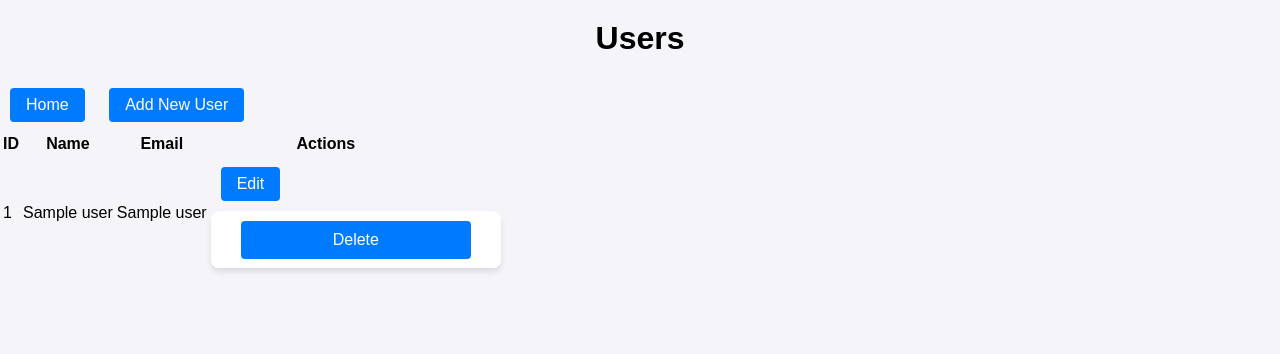
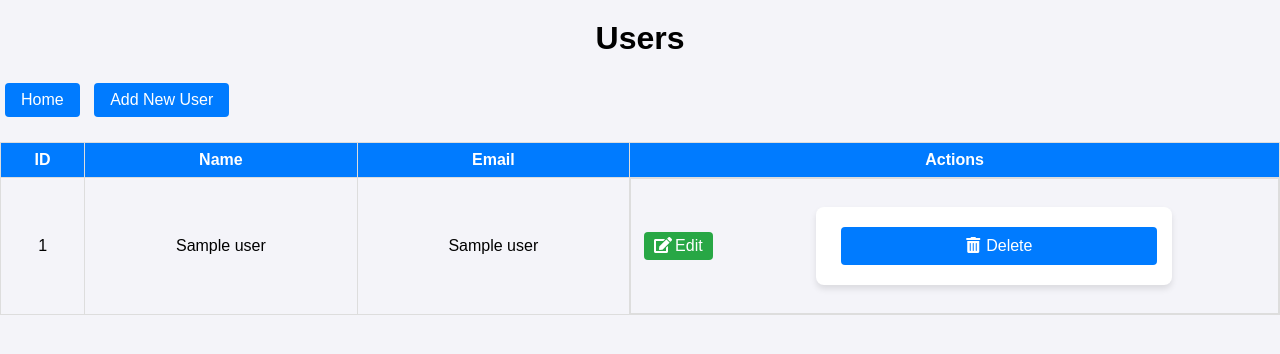
Before and after one commit to atingupta2005/aws-rds-python-flask-crud, a Flask app: template templates/index.html in a window 1280 px wide. Shown: the top 354 px of the page. Run offline with Flask 3, Linux system fonts and the light colour scheme; the template is opened without the code that fills it: most values are stand-ins (such as "Sample title", 1, 10 or a date in 2020).

Commit message:
first commit

```diff
--- a/static/styles.css
+++ b/static/styles.css
@@ -11,6 +11,91 @@
     margin-top: 20px;
 }
 
+table {
+    width: 100%;  /* Ensure the table uses the full width of the page */
+    margin: 20px auto;
+    border-collapse: collapse;
+}
+
+table, th, td {
+    border: 1px solid #ddd;
+    padding: 8px;
+}
+
+th {
+    background-color: #007bff;
+    color: white;
+}
+
+td {
+    text-align: center;
+}
+
+a, .btn {
+    background-color: #007bff;
+    color: white;
+    padding: 8px 16px;
+    text-decoration: none;
+    border-radius: 4px;
+    margin: 5px;
+    display: inline-block;
+    font-size: 16px;
+}
+
+a:hover, .btn:hover {
+    background-color: #0056b3;
+}
+
+/* Home Page Button Styling */
+.btn {
+    background-color: #007bff;
+    color: white;
+    padding: 8px 16px;
+    text-decoration: none;
+    border-radius: 4px;
+    margin: 5px;
+    display: inline-block;
+    font-size: 16px;
+}
+
+.btn:hover {
+    background-color: #0056b3;
+}
+
+/* Align buttons in Action column properly */
+.action-buttons {
+    display: flex;
+    justify-content: center;
+    align-items: center;
+}
+
+.action-buttons button {
+    background-color: #dc3545; /* Red for Delete */
+    color: white;
+    padding: 5px 10px;
+    border: none;
+    border-radius: 4px;
+    cursor: pointer;
+    margin: 0 5px;
+}
+
+.action-buttons a {
+    background-color: #28a745; /* Green for Edit */
+    color: white;
+    padding: 5px 10px;
+    border-radius: 4px;
+    margin: 0 5px;
+    font-size: 16px;
+}
+
+/* Icon Styling */
+.icon {
+    width: 16px;
+    height: 16px;
+    margin-right: 5px;
+}
+
+/* Make the form take 100% width */
 form {
     width: 50%;
     margin: 20px auto;
@@ -46,61 +131,3 @@
 button[type="submit"]:hover {
     background-color: #0056b3;
 }
-
-h2 {
-    text-align: center;
-}
-
-/* Button Styles for Add/Edit Pages */
-.btn {
-    background-color: #007bff;
-    color: white;
-    padding: 8px 16px;
-    text-decoration: none;
-    border-radius: 4px;
-    margin: 10px;
-    display: inline-block;
-    font-size: 16px;
-}
-
-.btn:hover {
-    background-color: #0056b3;
-}
-
-.form-buttons {
-    display: flex;
-    justify-content: space-between;
-}
-
-/* Specific Styling for Add and Edit Pages */
-.add-edit-page {
-    width: 50%;
-    margin: 20px auto;
-    padding: 20px;
-    background-color: #fff;
-    border-radius: 8px;
-    box-shadow: 0 4px 6px rgba(0, 0, 0, 0.1);
-}
-
-.add-edit-page input {
-    width: 100%;
-    padding: 10px;
-    margin: 10px 0;
-    border: 1px solid #ddd;
-    border-radius: 4px;
-}
-
-.add-edit-page button {
-    background-color: #28a745;
-    border: none;
-    color: white;
-    padding: 10px 20px;
-    font-size: 16px;
-    cursor: pointer;
-    border-radius: 4px;
-    width: 100%;
-}
-
-.add-edit-page button:hover {
-    background-color: #218838;
-}
--- a/templates/index.html
+++ b/templates/index.html
@@ -5,6 +5,8 @@
     <meta name="viewport" content="width=device-width, initial-scale=1.0">
     <title>Users List</title>
     <link rel="stylesheet" href="{{ url_for('static', filename='styles.css') }}">
+    <!-- Include FontAwesome CDN for icons -->
+    <link rel="stylesheet" href="https://cdnjs.cloudflare.com/ajax/libs/font-awesome/5.15.4/css/all.min.css">
 </head>
 <body>
     <h1>Users</h1>
@@ -22,10 +24,16 @@
             <td>{{ user[0] }}</td>
             <td>{{ user[1] }}</td>
             <td>{{ user[2] }}</td>
-            <td>
-                <a href="/edit/{{ user[0] }}" class="btn">Edit</a>
+            <td class="action-buttons">
+                <!-- Edit Button with icon -->
+                <a href="/edit/{{ user[0] }}" class="btn">
+                    <i class="fas fa-edit icon"></i>Edit
+                </a>
+                <!-- Delete Button with icon -->
                 <form action="/delete/{{ user[0] }}" method="POST" style="display:inline;">
-                    <button type="submit" class="btn" onclick="return confirm('Are you sure?')">Delete</button>
+                    <button type="submit" class="btn" onclick="return confirm('Are you sure?')">
+                        <i class="fas fa-trash-alt icon"></i>Delete
+                    </button>
                 </form>
             </td>
         </tr>
```
